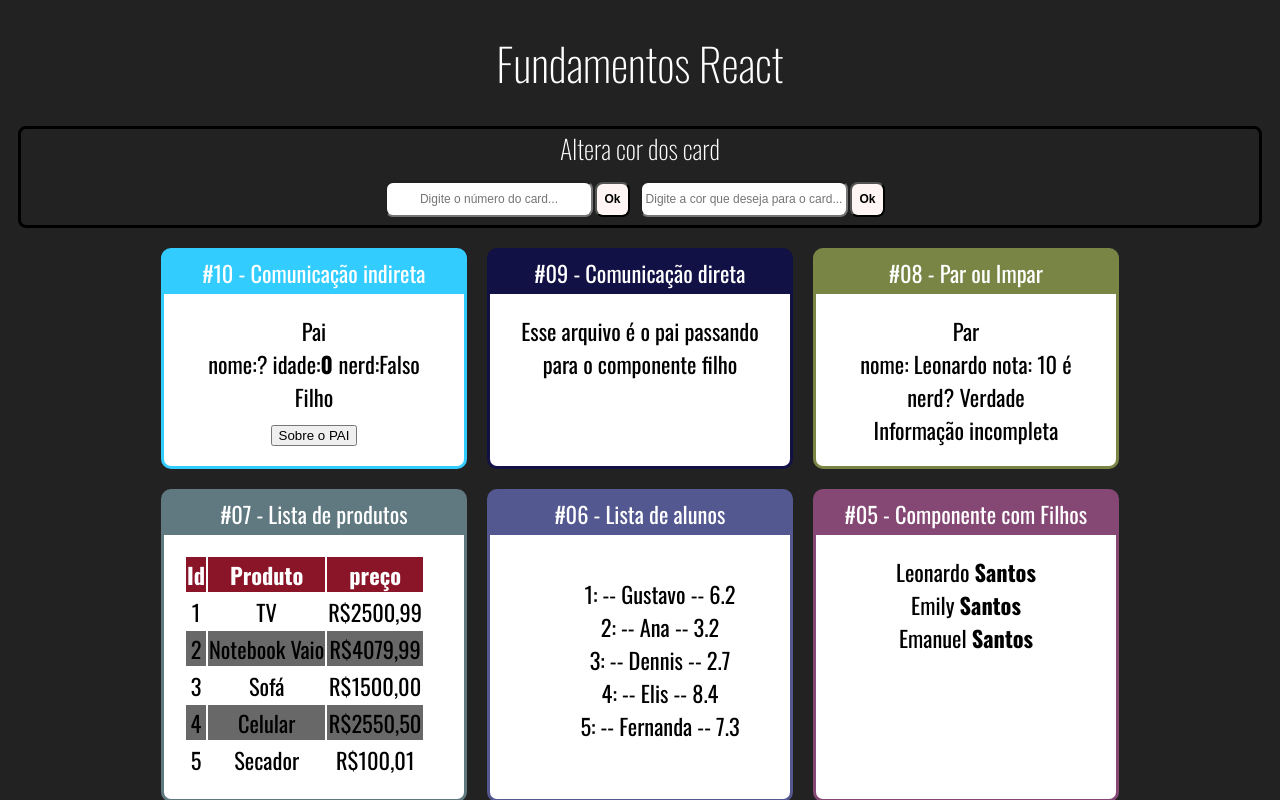
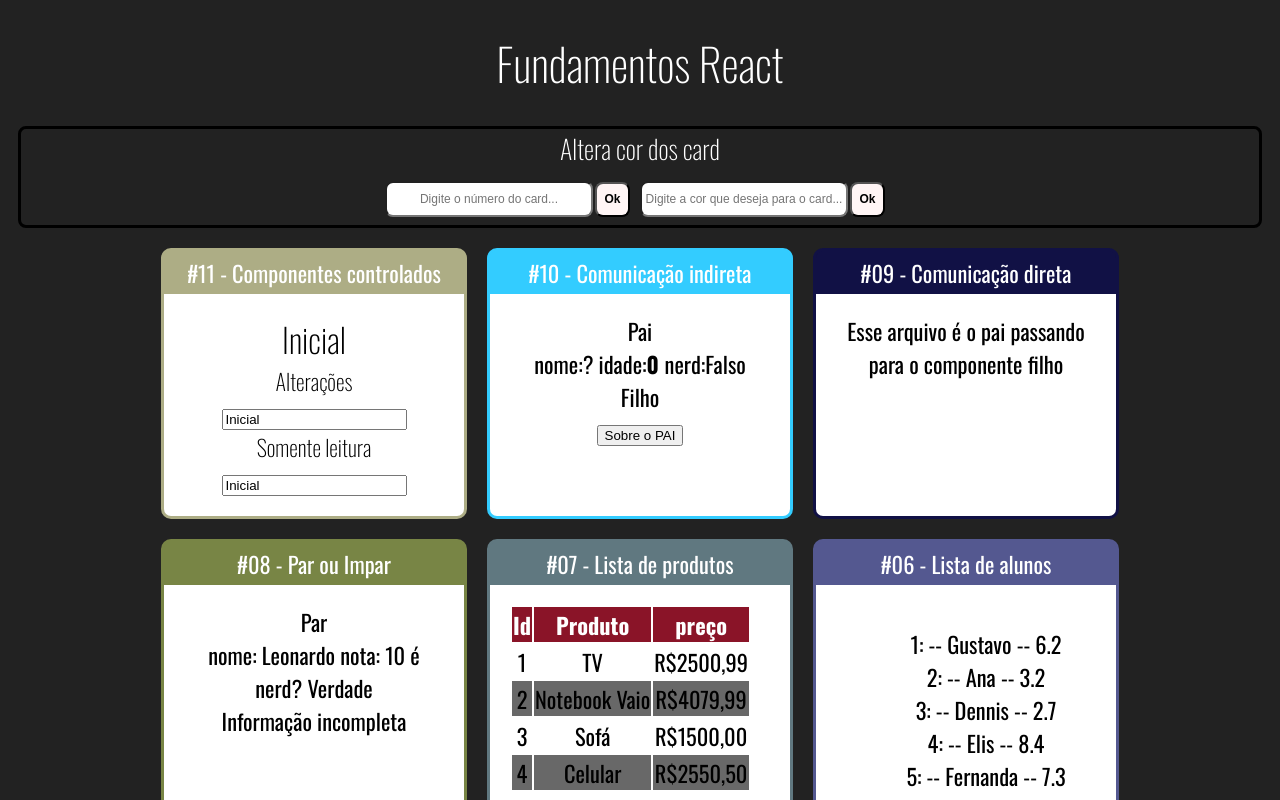
Before and after one commit to leosant/fund-react, a React (Create React App) app: page / in a window 1280 px wide. Shown: the top 800 px of the page. Built offline with nearby package versions, Linux system fonts and the light colour scheme.

Commit message:
Uncontrolled Components

```diff
--- a/src/App.jsx
+++ b/src/App.jsx
@@ -14,6 +14,7 @@ import PairOrOdd from "./components/conditions/PairOrOdd";
 import UserInf from "./components/conditions/UserInf";
 import DirectFather from "./components/comunication/DirectFather";
 import IndirectFather from "./components/comunication/IndirectFather.jsx";
+import Input from "./components/form/Input"
 
 import "./App.css";
 
@@ -24,6 +25,11 @@ export default () => (
     <CardColor />
 
     <div className="Cards">
+
+      <Card title="#11 - Componentes controlados" color="#adad85">
+        <Input />
+      </Card>
+
       <Card title="#10 - Comunicação indireta" color="#33ccff">
         <IndirectFather />
       </Card>
--- /dev/null
+++ b/src/components/form/Input.css
@@ -0,0 +1,5 @@
+.Input .text {
+    font-weight: 100;
+    display: flex;
+    flex-direction: column;
+}
--- /dev/null
+++ b/src/components/form/Input.jsx
@@ -0,0 +1,27 @@
+import React, { useState } from "react";
+
+import "./Input.css";
+
+export default (props) => {
+  const [value, setValue] = useState("Inicial");
+
+  function whenChange(e) {
+    setValue(e.target.value);
+  }
+
+  return (
+    <div>
+      <h2>{value}</h2>
+      <div className="Input">
+        <div>
+          <span className="text">Alterações</span>
+          <input value={value} onChange={whenChange} />
+        </div>
+        <div>
+          <span className="text">Somente leitura</span>
+          <input value={value} readOnly />
+        </div>
+      </div>
+    </div>
+  );
+};
```
